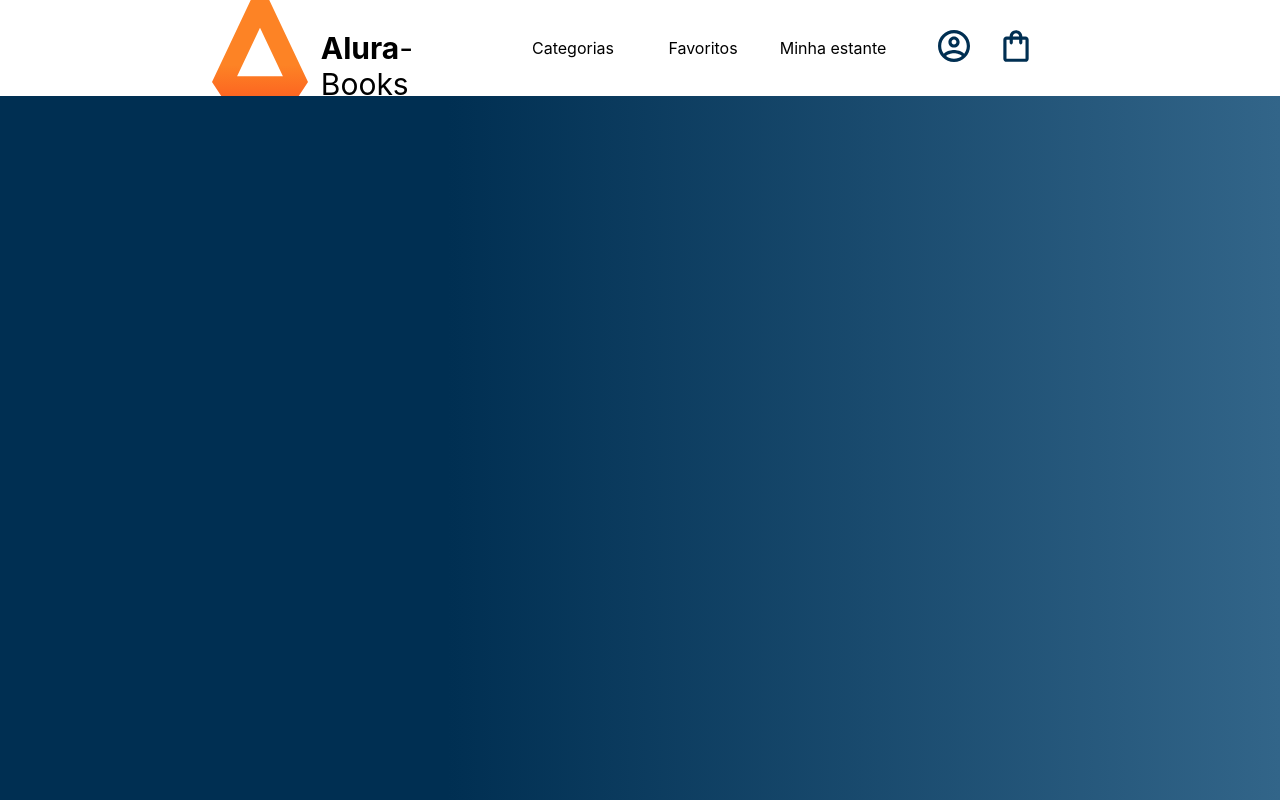
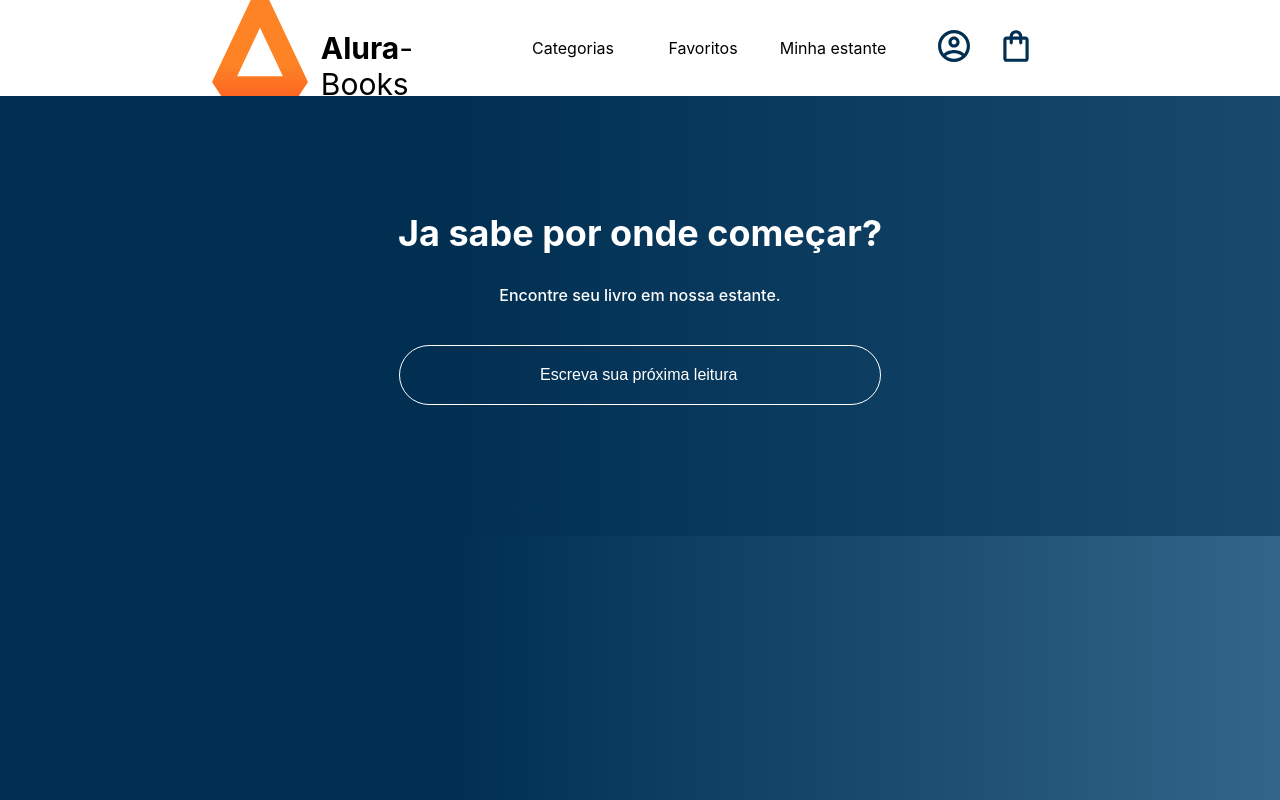
Before and after one commit to Vitor4818/Alura-books, a React (Create React App) app: page / in a window 1280 px wide. Built offline with nearby package versions, Linux system fonts and the light colour scheme.

Commit message:
WIP: Criando componentes de pesquisa

```diff
--- a/src/App.js
+++ b/src/App.js
@@ -1,3 +1,4 @@
+import Pesquisa from './componentes/Pesquisa';
 import Header from './componentes/Header'
 import styled from 'styled-components';
 const AppContainer = styled.div `
@@ -13,9 +14,8 @@
 function App() {
   return (
     <AppContainer>
-      <header className="App-header">
         <Header/>
-      </header>
+        <Pesquisa/>
     </AppContainer>
   );
 }
--- /dev/null
+++ b/src/componentes/Input/index.js
@@ -0,0 +1,21 @@
+import styled from 'styled-components'
+
+const Input = styled.input`
+        order: 1px solid #FFF;
+        background: transparent;
+        border: 1px solid #FFF;
+        padding: 20px 140px;
+        border-radius: 50px;
+        width: 200px;
+        color: #FFF;
+        font-size: 16px;
+        margin-bottom: 10px;
+
+        &::placeholder {
+                color: #FFF;
+                font-size: 16px;
+        }
+
+`
+
+export default Input
--- /dev/null
+++ b/src/componentes/Pesquisa/index.js
@@ -0,0 +1,39 @@
+import Input from "../Input"
+import styled from 'styled-components'
+
+const PesquisaContainer = styled.section`
+        background-image: linear-gradient(90deg, #002F52 35%, #326589 165%);
+        color: #FFF;
+        text-align: center;
+        padding: 85px 0;
+        height: 270px;
+        width: 100%;
+`
+
+const Titulo = styled.h2`
+        color: #FFF;
+        font-size: 36px;
+        text-align: center;
+        width: 100%;
+`
+
+const Subtitulo = styled.h3`
+        font-size: 16px;
+        font-weight: 500;
+        margin-bottom: 40px;
+`
+
+
+function Pesquisa (){
+    return(
+        <PesquisaContainer>
+            <Titulo>Ja sabe por onde começar?</Titulo>
+            <Subtitulo>Encontre seu livro em nossa estante.</Subtitulo>
+            <Input
+            placeholder="Escreva sua próxima leitura"
+            />
+        </PesquisaContainer>
+    )
+}
+
+export default Pesquisa
```
